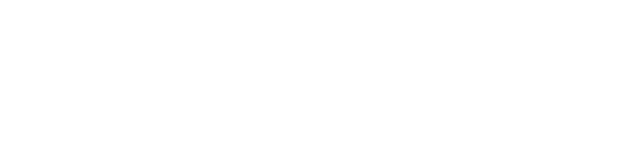
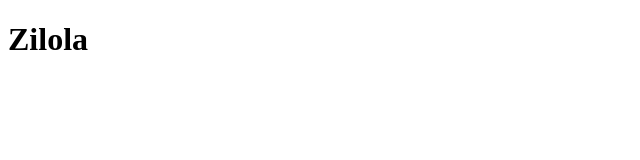
Before and after one commit to Zilola-Nazarova/branch-test, a plain HTML site: page index.html in a window 1280 px wide. Shown: the whole page, without its empty margins (0-640 px from the left). Drawn offline with Linux system fonts and the light colour scheme.

Commit message:
Add Zilola

```diff
--- a/index.html
+++ b/index.html
@@ -7,6 +7,6 @@
   <title>Document</title>
 </head>
 <body>
-
+  <h1>Zilola</h1>
 </body>
 </html>
```
